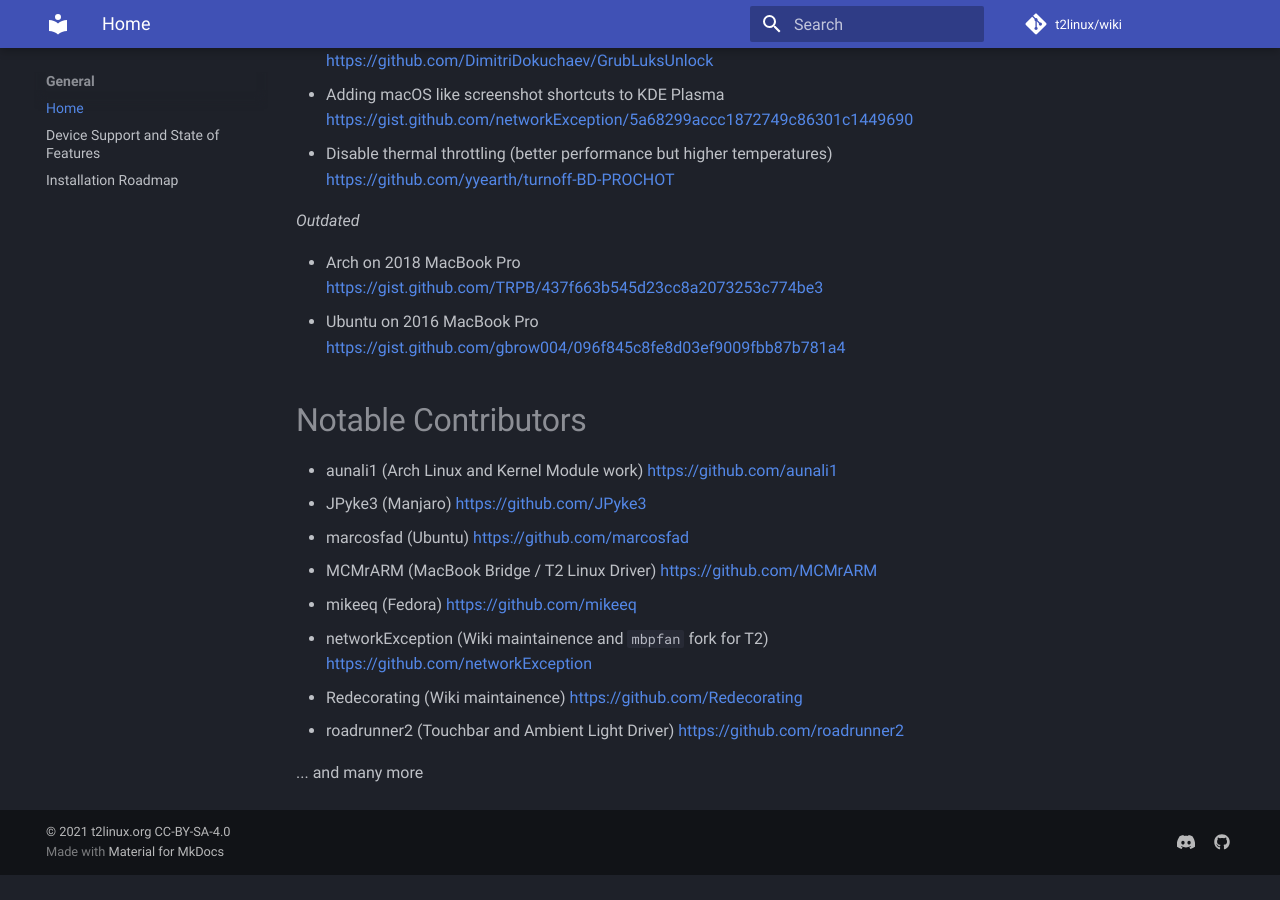
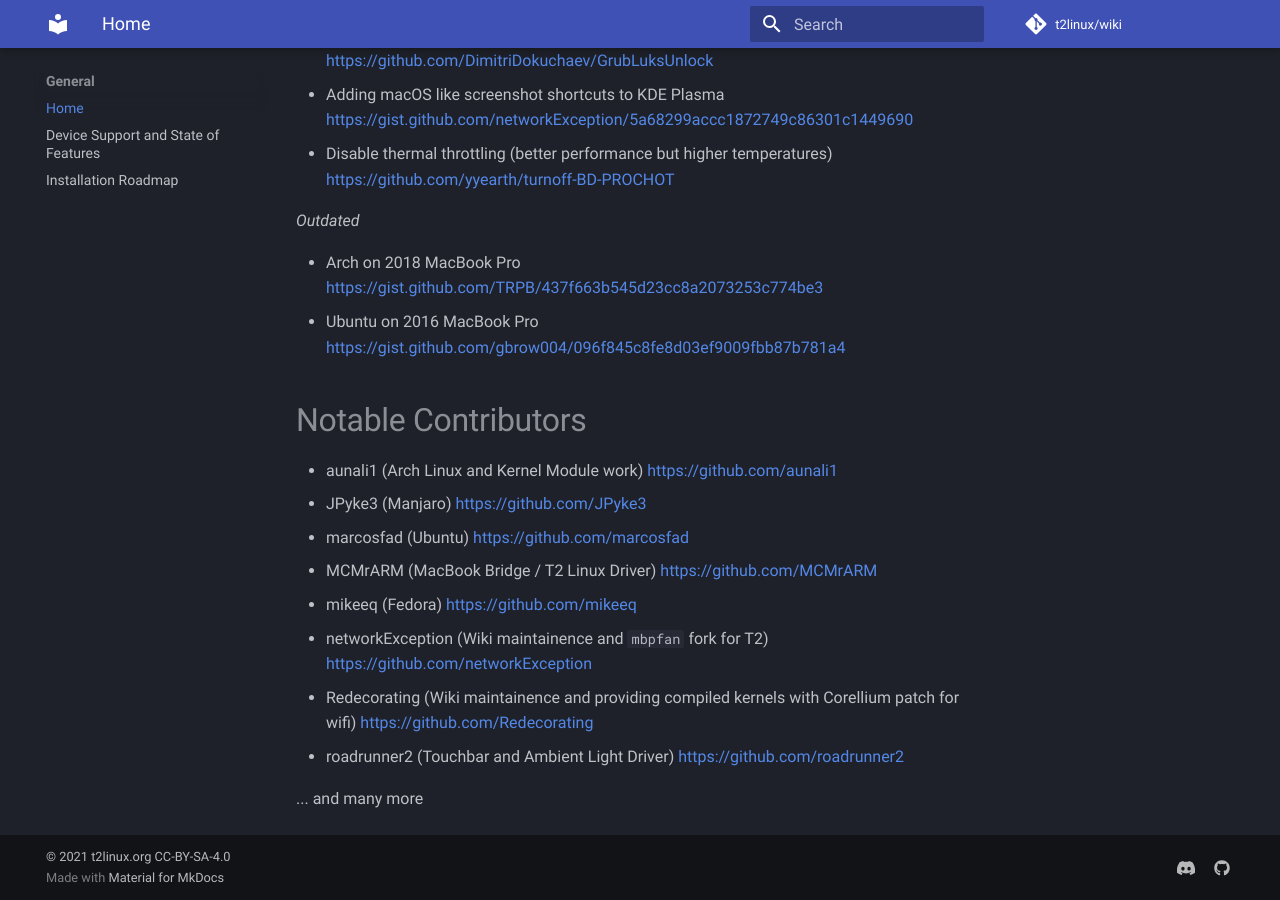
Before and after one commit to t2linux/wiki, an MkDocs documentation site: the page built from docs/index.md, in a window 1280 px wide and 900 px high, scrolled down 1729 px. Built offline with MkDocs 1.6.1 and Material for MkDocs 9.7.7, drawn with Linux system fonts in a browser that asks for light colours; comment, search, counter and statistics services are not loaded; before the commit the page ends 2604 px from its top, so only the background shows below that.

Commit message:
Update index.md
Appreciating Redecorating's work

```diff
--- a/docs/index.md
+++ b/docs/index.md
@@ -60,7 +60,7 @@ Note that if you are using one of the distributions listed above you should foll
 - MCMrARM (MacBook Bridge / T2 Linux Driver) [https://github.com/MCMrARM](https://github.com/MCMrARM)
 - mikeeq (Fedora) [https://github.com/mikeeq](https://github.com/mikeeq)
 - networkException (Wiki maintainence and `mbpfan` fork for T2) [https://github.com/networkException](https://github.com/networkException)
-- Redecorating (Wiki maintainence) [https://github.com/Redecorating](https://github.com/Redecorating)
+- Redecorating (Wiki maintainence and providing compiled kernels with Corellium patch for wifi) [https://github.com/Redecorating](https://github.com/Redecorating)
 - roadrunner2 (Touchbar and Ambient Light Driver) [https://github.com/roadrunner2](https://github.com/roadrunner2)
 
 ... and many more
```
